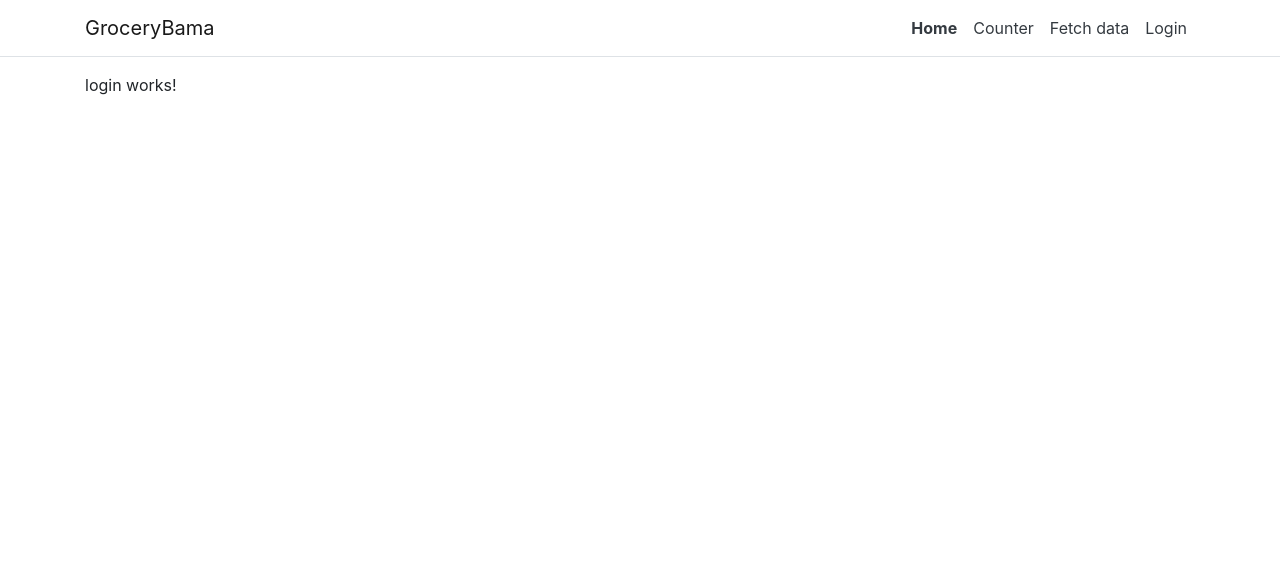
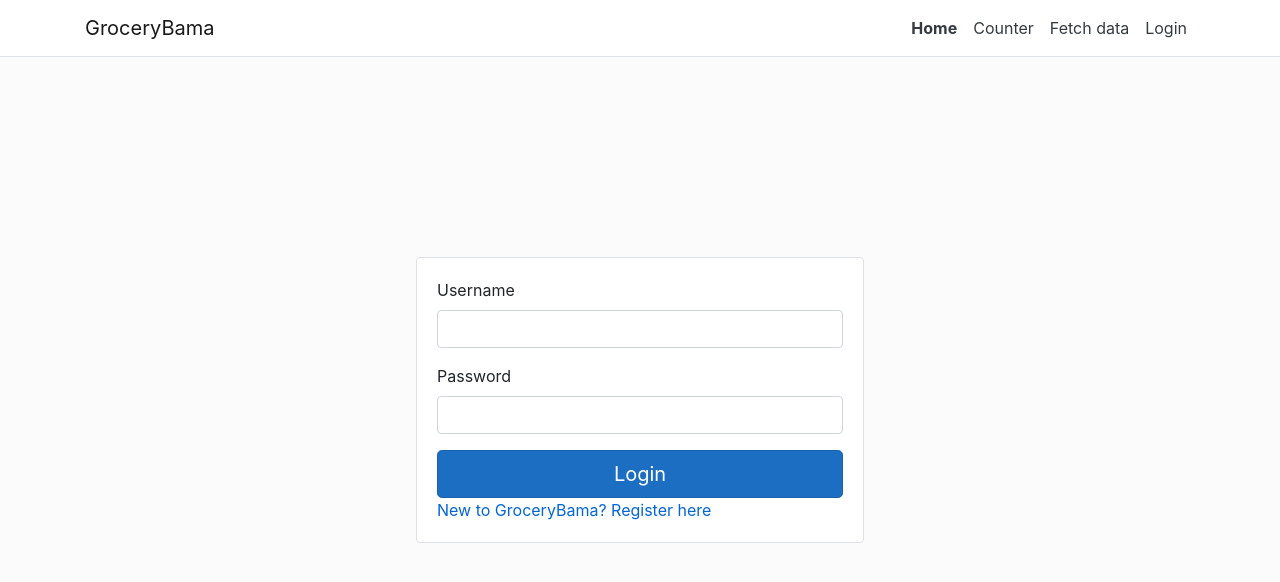
Before and after one commit to sbcarp/GroceryBama, an Angular app in the folder GroceryBama/ClientApp/: page / in a window 1280 px wide. Shown: the top 582 px of the page. Built offline with nearby package versions, Linux system fonts and the light colour scheme.

Commit message:
Add login forms, with adaptive size

```diff
--- a/GroceryBama/ClientApp/src/app/login/login.component.css
+++ b/GroceryBama/ClientApp/src/app/login/login.component.css
@@ -0,0 +1,23 @@
+.center-block {
+  position: fixed;
+  width: 35%;
+  /*margin:auto;*/
+  top: 50%;
+  left: 50%;
+  transform: translate(-50%, -50%);
+  transition: width 0.5s;
+  padding: 20px;
+  border: 1px solid #dee2e6;
+  border-radius: 0.25em;
+  background-color: white;
+}
+@media (max-width: 1024px) {
+  .center-block {
+    width: 50%;
+  }
+}
+@media (max-width: 645px) {
+  .center-block {
+    width: 70%;
+  }
+}
--- a/GroceryBama/ClientApp/src/app/login/login.component.html
+++ b/GroceryBama/ClientApp/src/app/login/login.component.html
@@ -1 +1,15 @@
-<p>login works!</p>
+
+<div class="center-block">
+    <form [formGroup]="loginForm" (ngSubmit)="onSubmit()">
+        <div class="form-group">
+            <label for="username">Username</label>
+            <input type="text" class="form-control" formControlName="username" />
+        </div>
+        <div class="form-group">
+          <label for="password">Password</label>
+          <input type="password" class="form-control" formControlName="password" />
+        </div>
+      <button type="submit" class="btn btn-primary btn-lg btn-block">Login</button>
+      <a [routerLink]="['/']">New to GroceryBama? Register here</a>
+    </form>
+</div>
--- a/GroceryBama/ClientApp/src/app/login/login.component.ts
+++ b/GroceryBama/ClientApp/src/app/login/login.component.ts
@@ -1,4 +1,5 @@
 import { Component, OnInit } from '@angular/core';
+import { FormBuilder, FormGroup, Validators } from '@angular/forms';
 
 @Component({
   selector: 'app-login',
@@ -6,10 +7,16 @@ import { Component, OnInit } from '@angular/core';
   styleUrls: ['./login.component.css']
 })
 export class LoginComponent implements OnInit {
+    loginForm: FormGroup;
+    constructor(
+        private formBuilder: FormBuilder,
+    ) { }
 
-  constructor() { }
-
-  ngOnInit() {
-  }
+    ngOnInit() {
+        this.loginForm = this.formBuilder.group({
+            username: ['', Validators.required],
+            password: ['', Validators.required]
+        });
+    }
 
 }
--- a/GroceryBama/ClientApp/src/styles.css
+++ b/GroceryBama/ClientApp/src/styles.css
@@ -14,3 +14,10 @@ code {
   background-color: #1b6ec2;
   border-color: #1861ac;
 }
+
+body {
+  position: absolute;
+  height: 100%;
+  width: 100%;
+  background: #fbfbfb;
+}
```
Also changed, not shown: GroceryBama/ClientApp/src/app/app.module.ts (+5 -2 lines).
